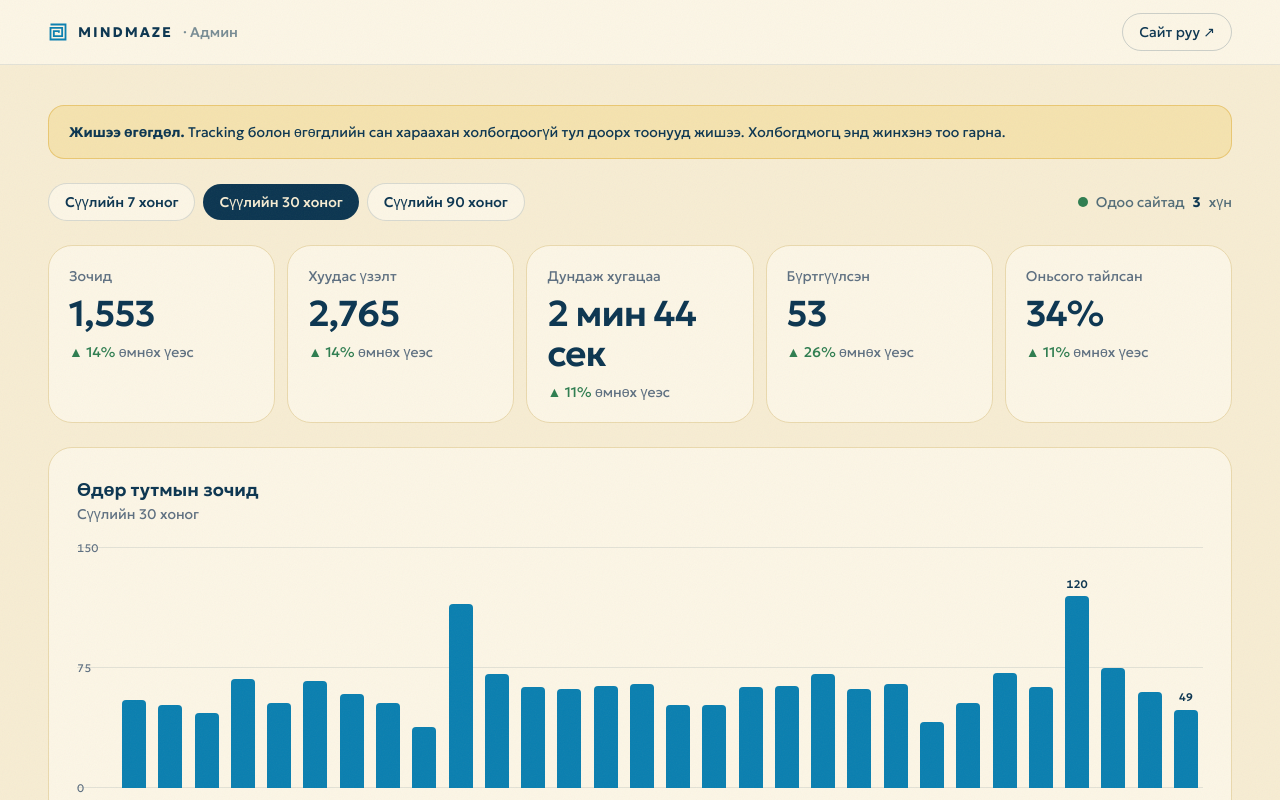
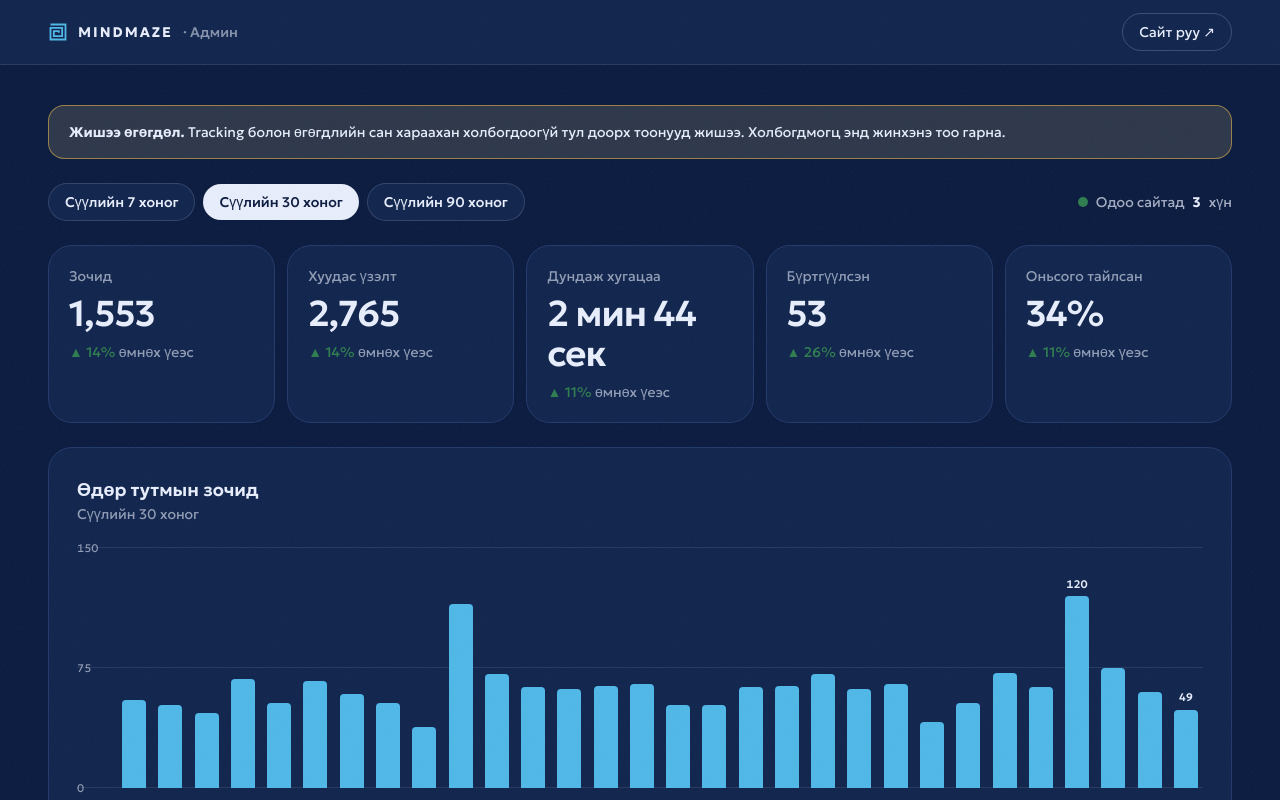
Before and after one commit to 4nand1/MindMaze, a Next.js app: page /admin in a window 1280 px wide. Shown: the top 800 px of the page. Built offline with nearby package versions, Linux system fonts and the light colour scheme.

Commit message:
Night-sky palette, Oswald headlines, new hero photo

```diff
--- a/app/admin/page.tsx
+++ b/app/admin/page.tsx
@@ -38,7 +38,7 @@ export default async function AdminPage({ searchParams }: { searchParams: Promis
 
       <main className="gutter space-y-6 py-8 md:py-10">
         {d.demo && (
-          <p className="rounded-2xl border border-gold/60 bg-butter/50 px-5 py-4 text-sm">
+          <p className="rounded-2xl border border-gold/60 bg-butter/15 px-5 py-4 text-sm">
             <b>Жишээ өгөгдөл.</b> Tracking болон өгөгдлийн сан хараахан холбогдоогүй тул доорх тоонууд жишээ. Холбогдмогц энд жинхэнэ тоо гарна.
           </p>
         )}
@@ -123,7 +123,7 @@ export default async function AdminPage({ searchParams }: { searchParams: Promis
             head={["Огноо", "Төрөл", "Нэр", "И-мэйл", "Дэлгэрэнгүй"]}
             rows={d.registrations.map((r) => [
               stamp(r.createdAt),
-              <span key="k" className={`rounded-full px-2.5 py-0.5 text-xs font-medium ${r.kind === "Семинар" ? "bg-butter" : "bg-sky/60"}`}>
+              <span key="k" className={`rounded-full px-2.5 py-0.5 text-xs font-medium text-ink ${r.kind === "Семинар" ? "bg-butter" : "bg-sky/60"}`}>
                 {r.kind}
               </span>,
               r.name,
@@ -143,7 +143,7 @@ function Card({ title, note, action, children }: { title: string; note?: string;
       <div className="mb-6 flex flex-wrap items-baseline justify-between gap-3">
         <div>
           <h2 className="text-lg font-semibold">{title}</h2>
-          {note && <p className="text-sm text-[#5d6f80]">{note}</p>}
+          {note && <p className="text-sm text-navy/60">{note}</p>}
         </div>
         {action}
       </div>
@@ -168,11 +168,11 @@ function Kpis({ d }: { d: Dashboard }) {
         const up = change >= 0;
         return (
           <div key={t.label} className="rounded-3xl border border-sand bg-cream p-5">
-            <p className="text-sm text-[#5d6f80]">{t.label}</p>
+            <p className="text-sm text-navy/60">{t.label}</p>
             <p className="mt-2 text-3xl font-semibold tracking-tight md:text-4xl">{t.value}</p>
             <p className={`mt-2 text-sm font-medium ${up ? "text-[#2e7d4f]" : "text-[#b3412e]"}`}>
               {up ? "▲" : "▼"} {Math.abs(Math.round(change * 100))}%{" "}
-              <span className="font-normal text-[#5d6f80]">өмнөх үеэс</span>
+              <span className="font-normal text-navy/60">өмнөх үеэс</span>
             </p>
           </div>
         );
@@ -193,7 +193,7 @@ function Columns({ data }: { data: Dashboard["daily"] }) {
       <div className="relative h-60 pl-10">
         {[0, top / 2, top].map((t) => (
           <div key={t} className="absolute inset-x-0 border-t border-navy/10" style={{ bottom: `${(t / top) * 100}%` }}>
-            <span className="absolute -top-2 left-0 text-[11px] tabular-nums text-[#5d6f80]">{t}</span>
+            <span className="absolute -top-2 left-0 text-[11px] tabular-nums text-navy/60">{t}</span>
           </div>
         ))}
         <div className="absolute inset-y-0 left-10 right-0 flex items-end gap-[2px]">
@@ -223,13 +223,13 @@ function Columns({ data }: { data: Dashboard["daily"] }) {
           ))}
         </div>
       </div>
-      <div className="mt-2 flex justify-between pl-10 text-[11px] tabular-nums text-[#5d6f80]">
+      <div className="mt-2 flex justify-between pl-10 text-[11px] tabular-nums text-navy/60">
         <span>{day(data[0].date)}</span>
         <span>{day(data[Math.floor(last / 2)].date)}</span>
         <span>{day(data[last].date)}</span>
       </div>
       <details className="mt-4 text-sm">
-        <summary className="cursor-pointer text-[#5d6f80] hover:text-navy">Хүснэгтээр харах</summary>
+        <summary className="cursor-pointer text-navy/60 hover:text-navy">Хүснэгтээр харах</summary>
         <div className="mt-3 grid grid-cols-3 gap-x-6 gap-y-1 tabular-nums sm:grid-cols-5 lg:grid-cols-8">
           {data.map((d, i) => (
             <span key={i}>
@@ -262,7 +262,7 @@ function Table({ head, rows }: { head: string[]; rows: ReactNode[][] }) {
     <div className="-mx-5 overflow-x-auto px-5 md:-mx-7 md:px-7">
       <table className="w-full min-w-[44rem] text-left text-sm">
         <thead>
-          <tr className="border-b border-navy/15 text-[#5d6f80]">
+          <tr className="border-b border-navy/15 text-navy/60">
             {head.map((h) => (
               <th key={h} scope="col" className="whitespace-nowrap py-2 pr-4 font-medium">
                 {h}
--- a/app/globals.css
+++ b/app/globals.css
@@ -1,19 +1,19 @@
 @import "tailwindcss";
 
-/* Palette: Cerulean — voted the world's favourite blue (Crayola, 180+ countries) — with
-   "цагаан шар", the white-yellow of butter and cream. One blue family, from ocean-deep text
-   to the clear summer sky; one warm family, from cream to gold. */
+/* Palette: the Mongolian night sky. Token names are from the old daylight palette:
+   paper/cream/sand are now the night surfaces, navy is now moonlight text.
+   The warm family (butter, gold) stays — it reads as stars and lamplight. */
 @theme {
-  --color-paper: #f7edd3;
-  --color-cream: #fcf6e6;
-  --color-sand: #ead9ad;
+  --color-paper: #0a1a3f;
+  --color-cream: #10244d;
+  --color-sand: #22396b;
   --color-butter: #f3d98b;
   --color-gold: #e2b449;
   --color-amber: #b7791f;
-  --color-navy: #0b3550;
-  --color-ink: #062436;
-  --color-deep: #0b5f8a;
-  --color-cobalt: #0a7fb0;
+  --color-navy: #e8eefc;
+  --color-ink: #050d22;
+  --color-deep: #5aa2d8;
+  --color-cobalt: #4fb8e8;
   --color-cerulean: #1dacd6;
   --color-horizon: #7fd0ea;
   --color-sky: #bfe8f5;
@@ -23,6 +23,7 @@
 @theme inline {
   --font-sans: var(--font-geologica), ui-sans-serif, system-ui, sans-serif;
   --font-mongol: var(--font-mongolian);
+  --font-display: var(--font-oswald), Impact, sans-serif;
 }
 
 @layer base {
@@ -79,7 +80,8 @@ body::after {
 }
 
 @utility headline {
-  font-weight: 800;
+  font-family: var(--font-display);
+  font-weight: 700;
   text-transform: uppercase;
   line-height: 0.92;
   letter-spacing: -0.03em;
@@ -88,6 +90,8 @@ body::after {
 
 @utility slant {
   --slnt: -12;
+  /* ponytail: Oswald has no italic, so headlines get a synthesized oblique; Geologica text still uses slnt. */
+  font-style: oblique 12deg;
 }
 
 /* Traditional Mongolian script runs top-to-bottom. */
@@ -114,9 +118,9 @@ body::after {
    ------------------------------------------------------------------ */
 
 .nav {
-  background: rgb(247 237 211 / 0.9);
+  background: rgb(10 26 63 / 0.9);
   backdrop-filter: blur(14px);
-  box-shadow: 0 1px 0 rgb(11 53 80 / 0.1);
+  box-shadow: 0 1px 0 rgb(232 238 252 / 0.1);
 }
 
 
@@ -132,37 +136,21 @@ body::after {
 
 /* Blue surfaces are painted like the sky itself: deep at the zenith, lighter toward the horizon. */
 .sky-card {
-  background: linear-gradient(170deg, #0b4f73 0%, #0b6e99 55%, #1592c0 100%);
+  background: linear-gradient(170deg, #0d2150 0%, #14306a 55%, #1f4f94 100%);
 }
 /* A full-width sky that rises out of the paper and sinks back into it — no hard edges. */
 .sky-band {
   background: linear-gradient(
     to bottom,
     var(--color-paper) 0,
-    #cdeef8 4rem,
-    #6cc7e6 9rem,
-    #1592c0 14rem,
-    #0b5f8a 20rem,
-    #0b5173 60%,
-    #0b5173 calc(100% - 18rem),
-    #0b5f8a calc(100% - 13rem),
-    #1592c0 calc(100% - 9rem),
-    #6cc7e6 calc(100% - 5rem),
-    #cdeef8 calc(100% - 2rem),
+    #14306a 20rem,
+    #14306a calc(100% - 20rem),
     var(--color-paper) 100%
   );
 }
 
 .sky-footer {
-  background: linear-gradient(
-    to bottom,
-    var(--color-paper) 0,
-    #cdeef8 3rem,
-    #6cc7e6 7rem,
-    #1592c0 11rem,
-    #0b5f8a 16rem,
-    #0a3a55 100%
-  );
+  background: linear-gradient(to bottom, var(--color-paper) 0, #14306a 16rem, var(--color-ink) 100%);
 }
 
 .progress {
@@ -181,7 +169,7 @@ body::after {
   position: relative;
   height: 100svh;
   overflow: hidden;
-  background: linear-gradient(to bottom, #1592c0 0%, var(--color-cerulean) 45%, var(--color-horizon) 78%, var(--color-paper) 100%);
+  background: linear-gradient(to bottom, var(--color-ink) 0%, #14306a 55%, #1f4f94 80%, var(--color-paper) 100%);
 }
 .h-photo {
   position: absolute;
@@ -215,7 +203,7 @@ body::after {
   stroke: rgb(255 243 196 / 0.18);
 }
 .ring:focus-visible .hit {
-  stroke: rgb(11 53 80 / 0.18);
+  stroke: rgb(232 238 252 / 0.25);
 }
 .ring.is-aligned {
   color: #fff3c4; /* butter sunlight */
@@ -234,7 +222,7 @@ body::after {
   font-size: 12px;
   letter-spacing: 0.18em;
   text-transform: uppercase;
-  color: rgb(20 34 75 / 0.7);
+  color: rgb(232 238 252 / 0.7);
   pointer-events: none;
 }
 .is-solved + .puzzle-hint {
@@ -318,7 +306,7 @@ body::after {
 .bar > div {
   position: absolute;
   inset: 0;
-  background: var(--color-navy);
+  background: var(--color-ink);
 }
 .bar-top > div {
   translate: 0 -40svh;
@@ -362,13 +350,13 @@ body::after {
 /* Warm workbench light behind the puzzle, with a soft shadow under it. */
 .burr-glow {
   background:
-    radial-gradient(22% 5% at 50% 94%, rgb(11 53 80 / 0.16), transparent),
+    radial-gradient(22% 5% at 50% 94%, rgb(0 0 0 / 0.35), transparent),
     radial-gradient(55% 60% at 50% 70%, rgb(243 217 139 / 0.55), transparent);
 }
 @media (width >= 48rem) {
   .burr-glow {
     background:
-      radial-gradient(16% 5% at 66% 82%, rgb(11 53 80 / 0.16), transparent),
+      radial-gradient(16% 5% at 66% 82%, rgb(0 0 0 / 0.35), transparent),
       radial-gradient(40% 55% at 66% 50%, rgb(243 217 139 / 0.6), transparent);
   }
 }
--- a/app/layout.tsx
+++ b/app/layout.tsx
@@ -1,11 +1,16 @@
 import type { Metadata, Viewport } from "next";
-import { Geologica, Noto_Sans_Mongolian } from "next/font/google";
+import { Geologica, Oswald, Noto_Sans_Mongolian } from "next/font/google";
 import "./globals.css";
 
 const geologica = Geologica({
   variable: "--font-geologica",
   subsets: ["latin", "cyrillic"],
   axes: ["slnt", "SHRP"],
+});
+
+const oswald = Oswald({
+  variable: "--font-oswald",
+  subsets: ["latin", "cyrillic"],
 });
 
 const mongolian = Noto_Sans_Mongolian({
@@ -22,12 +27,12 @@ export const metadata: Metadata = {
 };
 
 export const viewport: Viewport = {
-  themeColor: "#f7edd3",
+  themeColor: "#0a1a3f",
 };
 
 export default function RootLayout({ children }: LayoutProps<"/">) {
   return (
-    <html lang="en" className={`${geologica.variable} ${mongolian.variable}`}>
+    <html lang="en" className={`${geologica.variable} ${oswald.variable} ${mongolian.variable}`}>
       <body>{children}</body>
     </html>
   );
--- a/app/site.tsx
+++ b/app/site.tsx
@@ -256,7 +256,7 @@ function Games({ t }: { t: T }) {
             <Corners className="m-3 size-9 text-navy/25 transition duration-500 group-hover:text-cerulean" />
             <div className="flex items-start justify-between gap-4">
               <PuzzleIcon name={g.art} className="size-16 text-deep transition duration-700 group-hover:rotate-12 group-hover:text-cerulean" />
-              <span className="rounded-full bg-butter px-3 py-1 text-[11px] font-medium uppercase tracking-[0.18em] text-navy">{g.kind}</span>
+              <span className="rounded-full bg-butter px-3 py-1 text-[11px] font-medium uppercase tracking-[0.18em] text-ink">{g.kind}</span>
             </div>
             <div>
               <h3 className="text-2xl font-bold">{g.name}</h3>
@@ -306,7 +306,7 @@ function Impact({ t, lang }: { t: T; lang: Lang }) {
                 title={a[lang]}
                 style={{ gridColumn: a.col + 1, gridRow: a.row + 1, ...vars({ i: a.col }) }}
                 className={`reveal relative grid aspect-square place-items-center rounded-md border p-1 text-center ${
-                  on ? "border-butter bg-butter text-navy" : "border-bone/20 text-bone/70"
+                  on ? "border-butter bg-butter text-ink" : "border-bone/20 text-bone/70"
                 }`}
               >
                 <span className="hidden text-[11px] font-medium leading-tight md:block lg:text-xs">{a[lang]}</span>
@@ -377,7 +377,7 @@ function Contact({ t }: { t: T }) {
           </h2>
           <a
             href={`tel:${phone.tel}`}
-            className="reveal mt-12 inline-flex items-center gap-3 rounded-full bg-butter px-7 py-4 font-semibold text-navy transition hover:bg-bone"
+            className="reveal mt-12 inline-flex items-center gap-3 rounded-full bg-butter px-7 py-4 font-semibold text-ink transition hover:bg-bone"
           >
             {phone.label} <span aria-hidden>↗</span>
           </a>
```
Also changed, not shown: app/content.ts (+4 -4 lines).
